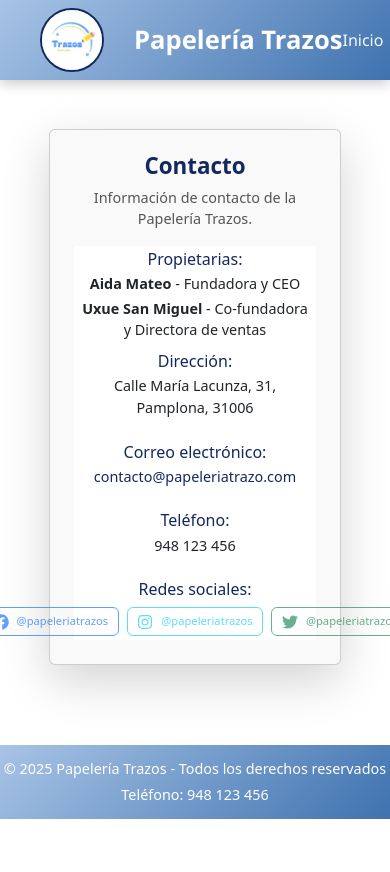
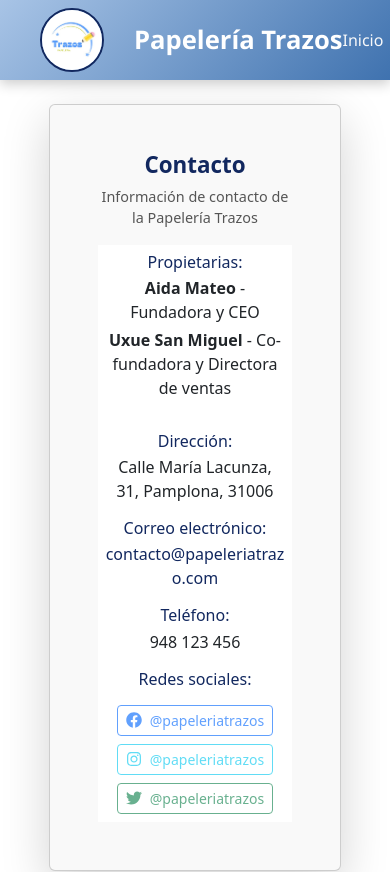
Before and after one commit to UxueS/Proyecto_react, a React (Vite) app: page /contacto in a window 390 px wide. Shown: the top 872 px of the page. Before the commit the page ends 844 px from the top, so only its background shows below. Built offline with nearby package versions, Linux system fonts and the light colour scheme.

Commit message:
Contacto ahora responsivo mejorado

```diff
--- a/src/App.css
+++ b/src/App.css
@@ -82,7 +82,6 @@
   color: #555;
   margin-bottom: 20px;
 }
-
 
 .saludo-animation {
   width: 250px;
--- a/src/pages/Contacto.jsx
+++ b/src/pages/Contacto.jsx
@@ -6,57 +6,62 @@ const Contacto = () => {
     return (
         <Container className="my-4">
             <Row className="justify-content-center">
-                <Col md={6}>
-                    <Card className="shadow-lg p-2 rounded" style={{ backgroundColor: '#f9f9f9' }}>
+                <Col xs={12} md={8} lg={6}>
+                    <Card className="shadow-lg rounded" style={{ backgroundColor: '#f9f9f9' }}>
                         <Card.Body>
                             <h1 className="text-center mb-2" style={{ color: '#12285f', fontWeight: 'bold', fontSize: '1.4rem' }}>Contacto</h1>
                             <p className="text-center mb-3" style={{ color: '#555', fontSize: '0.9rem' }}>
-                                Información de contacto de la Papelería Trazos.
+                                Información de contacto de la Papelería Trazos
                             </p>
 
                             <ListGroup variant="flush">
-                                {/* Propietarios */}
-                                <ListGroup.Item className="border-0 p-1">
+                                <ListGroup.Item className="border-0 p-2">
                                     <h5 className="mb-1" style={{ color: '#12285f', fontSize: '1rem' }}>Propietarias:</h5>
-                                    <p style={{ fontSize: '0.9rem', marginBottom: '0.2rem' }}><strong>Aida Mateo</strong> - Fundadora y CEO</p>
-                                    <p style={{ fontSize: '0.9rem', marginBottom: '0.2rem' }}><strong>Uxue San Miguel</strong> - Co-fundadora y Directora de ventas</p>
+                                    <p className="mb-1"><strong>Aida Mateo</strong> - Fundadora y CEO</p>
+                                    <p><strong>Uxue San Miguel</strong> - Co-fundadora y Directora de ventas</p>
                                 </ListGroup.Item>
 
-                                {/* Dirección */}
-                                <ListGroup.Item className="border-0 p-1">
+                                <ListGroup.Item className="border-0 p-2">
                                     <h5 className="mb-1" style={{ color: '#12285f', fontSize: '1rem' }}>Dirección:</h5>
-                                    <p style={{ fontSize: '0.9rem' }}>Calle María Lacunza, 31, Pamplona, 31006</p>
+                                    <p className="mb-0">Calle María Lacunza, 31, Pamplona, 31006</p>
                                 </ListGroup.Item>
 
-                                {/* Correo electrónico */}
-                                <ListGroup.Item className="border-0 p-1">
+                                <ListGroup.Item className="border-0 p-2">
                                     <h5 className="mb-1" style={{ color: '#12285f', fontSize: '1rem' }}>Correo electrónico:</h5>
-                                    <p style={{ fontSize: '0.9rem' }}><a href="mailto:contacto@papeleriatrazo.com" style={{ color: '#12285f', textDecoration: 'none', fontWeight: '500' }}>contacto@papeleriatrazo.com</a></p>
+                                    <p className="mb-0">
+                                        <a href="mailto:contacto@papeleriatrazo.com" className="text-decoration-none" style={{ color: '#12285f' }}>
+                                            contacto@papeleriatrazo.com
+                                        </a>
+                                    </p>
                                 </ListGroup.Item>
 
-                                {/* Teléfono (solo texto) */}
-                                <ListGroup.Item className="border-0 p-1">
+                                <ListGroup.Item className="border-0 p-2">
                                     <h5 className="mb-1" style={{ color: '#12285f', fontSize: '1rem' }}>Teléfono:</h5>
-                                    <p style={{ fontSize: '0.9rem' }}>948 123 456</p>
+                                    <p className="mb-0">948 123 456</p>
                                 </ListGroup.Item>
 
-                                {/* Redes sociales */}
-                                <ListGroup.Item className="border-0 text-center p-1">
-                                    <h5 className="mb-2" style={{ color: '#12285f', fontSize: '1rem' }}>Redes sociales:</h5>
-                                    <div className="d-flex justify-content-center gap-2">
-                                        <Button variant="outline-primary" className="d-flex align-items-center" style={{ fontSize: '0.7rem', padding: '0.3rem 0.6rem' }} disabled>
+                                <ListGroup.Item className="border-0 p-2">
+                                    <h5 className="text-center mb-3" style={{ color: '#12285f', fontSize: '1rem' }}>Redes sociales:</h5>
+                                    <Row className="justify-content-center g-2">
+                                        <Col xs={12} sm="auto" className="d-flex justify-content-center">
+                                            <Button variant="outline-primary" size="sm" disabled className="d-flex align-items-center">
                                                 <FaFacebook size={16} className="me-2" />
                                                 <span>@papeleriatrazos</span>
                                             </Button>
-                                        <Button variant="outline-info" className="d-flex align-items-center" style={{ fontSize: '0.7rem', padding: '0.3rem 0.6rem' }} disabled>
+                                        </Col>
+                                        <Col xs={12} sm="auto" className="d-flex justify-content-center">
+                                            <Button variant="outline-info" size="sm" disabled className="d-flex align-items-center">
                                                 <FaInstagram size={16} className="me-2" />
                                                 <span>@papeleriatrazos</span>
                                             </Button>
-                                        <Button variant="outline-success" className="d-flex align-items-center" style={{ fontSize: '0.7rem', padding: '0.3rem 0.6rem' }} disabled>
+                                        </Col>
+                                        <Col xs={12} sm="auto" className="d-flex justify-content-center">
+                                            <Button variant="outline-success" size="sm" disabled className="d-flex align-items-center">
                                                 <FaTwitter size={16} className="me-2" />
                                                 <span>@papeleriatrazos</span>
                                             </Button>
-                                    </div>
+                                        </Col>
+                                    </Row>
                                 </ListGroup.Item>
                             </ListGroup>
                         </Card.Body>
```
Lines whose indentation alone changed are shown as unchanged.
